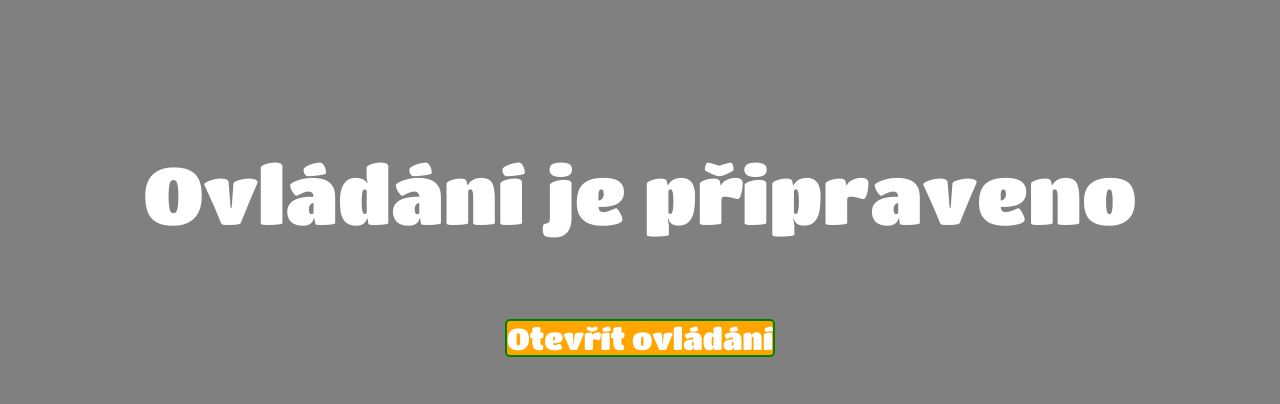
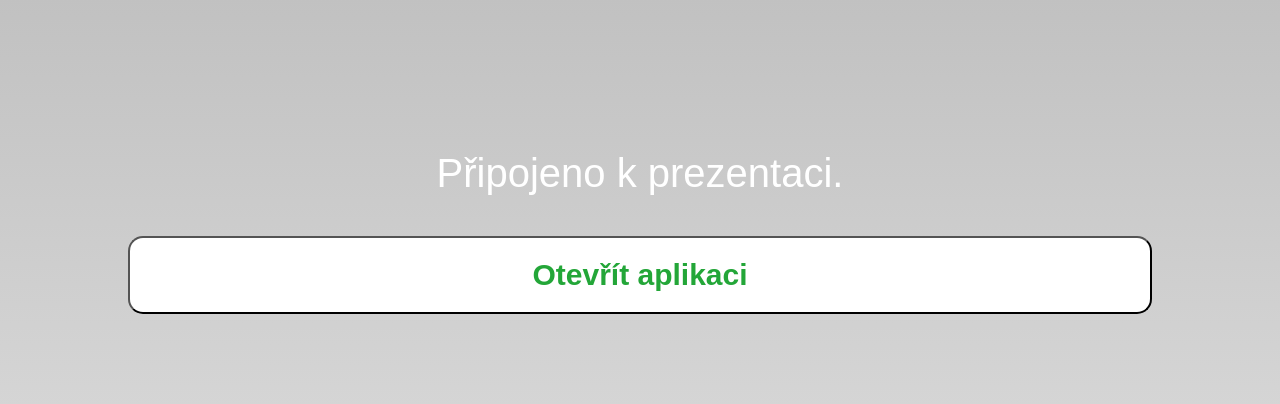
Before and after one commit to esoadamo/PrezentaceWeboveBezpecnosti, a website: page static/posluchac/index.html in a window 1280 px wide. Shown: the part 188-592 px from the top of the page. Drawn offline with nearby package versions, Linux system fonts and the light colour scheme.

Commit message:
enhace UI look

```diff
--- a/static/posluchac/index.css
+++ b/static/posluchac/index.css
@@ -30,8 +30,8 @@ img {
   align-items: center;
   visibility: hidden;
   color: white;
-  font-family: 'Titan One', bold;
-  font-size: 80px;
+  font-family: sans-serif;
+  font-size: 40px;
   flex-direction: column;
 }
 
@@ -40,15 +40,22 @@ img {
 }
 
 #pageEnter {
-  background: grey;
+  background: linear-gradient(#b8b8b8, #dfdfdf);
 }
 
-#pageEnter .button {
+#pageEnter button {
   font-size: 30px;
-  border: 2px solid green;
-  border-radius: 5px;
-  border-spacing: 20px;
-  background: orange;
+  padding: 20px;
+  min-width: 80%;
+  color: #23a638;
+  background: #FFFFFF;
+  border-radius: 15px;
+  font-weight: bold;
+}
+
+#loginFacebook{
+  margin-top: 10%;
+  height: 60px;
 }
 
 #loginFacebook:hover{
--- a/static/posluchac/index.html
+++ b/static/posluchac/index.html
@@ -11,15 +11,15 @@
 
 <body>
   <div class="page" id="pageLoading">
-    <p id='pLoadingStatus'>Nahrávám...</p>
+    <p id='pLoadingStatus'>Nahrávám aplikaci</p>
   </div>
   <div class="page" id="pageEnter">
-    <p>Ovládání je připraveno</p>
-    <div class="button" id="btnEnter">Otevřít ovládání</div>
+    <p>Připojeno k prezentaci.</p>
+    <button id="btnEnter">Otevřít aplikaci</button>
   </div>
   <div class="page" id="pageLogin">
-    <h1>Rozhraní posluchače</h1>
-    <h2>Pro pokračování se prosím přihlašte pomocí jedné z metod:</h2>
+    <h1>Přihlášení vyžadováno</h1>
+    <h2>Vypadá to, že jste se ještě nepřihlásil(a). Prosím, přihlašte se.</h2>
     <img id='loginFacebook' src="login_with_facebook.png" />
   </div>
   <div class="page" id="pageFb">
@@ -37,7 +37,7 @@
 <script src="/socket.io/socket.io.js"></script>
 
 <script>
-  let currentPage = document.querySelector('#pageLoading');;
+  let currentPage = document.querySelector('#pageLoading');
 
   function showPage(page) {
     if (currentPage !== null)
@@ -77,7 +77,7 @@
       };
     }
 
-    pLoadingStatus.textContent = 'Připojuji...';
+    pLoadingStatus.textContent = 'Připojuji se k prezentaci';
     /*  let socket = io();
       socket.on('connect', () => socket.emit('role', 'client'));*/
     onConnect(); // DEBUG:
```
